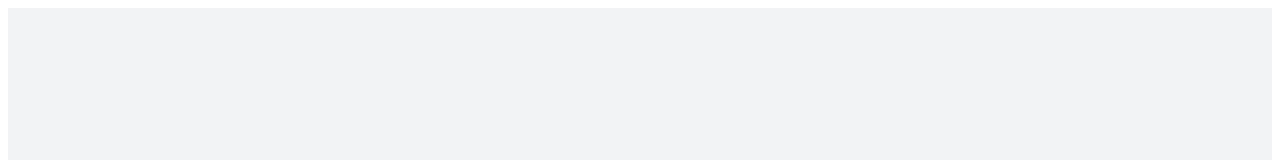
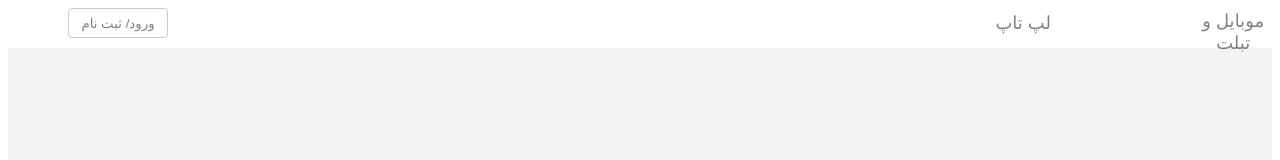
Before and after one commit to amirhosseinwm/torobche_web, a React (Create React App) app in the folder torobche-web/: page / in a window 1280 px wide. Shown: the top 160 px of the page. Built offline with nearby package versions, Linux system fonts and the light colour scheme.

Commit message:
compliting first Page

```diff
--- a/torobche-web/src/Component/SearchPage/SearchPage.jsx
+++ b/torobche-web/src/Component/SearchPage/SearchPage.jsx
@@ -6,6 +6,34 @@ const SearchPage = () =>{
         <div class="container">
             <link rel="stylesheet" href="https://cdnjs.cloudflare.com/ajax/libs/font-awesome/4.7.0/css/font-awesome.min.css"></link>
             <div class="SearchPageHeader">
+                <div class="signUp">
+                <button>ورود/ ثبت نام</button>
+                </div>
+            <div className='ddown'>
+            <div class="dropdown">
+                <button class="dropbtn">لپ تاپ
+                 </button>
+                 <div class="dropdown-content">
+                    <a href="#">لب تاپ لنوو</a>
+                    <a href="#">لب تاپ ایسوس</a>
+                    <a href="#">لب تاپ اپل</a>
+                </div>
+            </div>
+            <div class="dropdown">
+                <button class="dropbtn">موبایل و تبلت
+                 </button>
+                 <div class="dropdown-content">
+                    <a className='maincategory' href="#">گوشی موبایل</a>
+                    <a href="#">گوشی سامسونگ</a>
+                    <a href="#">گوشی شیایمی</a>
+                    <a href="#">گوشی اپل</a>
+                    <a className='maincategory' href="#">تبلت</a>
+                    <a href="#">تبلت سامسونگ</a>
+                    <a href="#">تبلت شیایمی</a>
+                    <a href="#">تبلت اپل</a>
+                </div>
+            </div>
+            </div>
             </div>
             <div class="SearchPageBody">
                 <img src={TorobLogo} width="200px" height="100px"/>
--- a/torobche-web/src/Component/SearchPage/SearchPageStyle.css
+++ b/torobche-web/src/Component/SearchPage/SearchPageStyle.css
@@ -38,6 +38,7 @@
     font-size: 20px;
 
 }
+
 .searchIcon{
     border-style: groove;
     border-left: hidden;
@@ -45,3 +46,82 @@
     width: 40px;
     background: white;
 }
+
+
+.signUp button{
+    margin-left: 60px;
+    width: 100px;
+    background: white;
+    height: 100%;
+    border-radius: 4px;
+    cursor: pointer;
+    color: #808080;
+    border: 1px solid #ccc;
+    height: 30px;
+}
+
+
+.ddown{
+    display: inline-flex;
+    margin-left: 55%;
+
+}
+
+.ddown button{
+    font-size: 18px;
+    margin-left: 60px;
+    width: 100px;
+    background: white;
+    height: 100%;
+    border-radius: 4px;
+    cursor: pointer;
+    color: #808080;
+    border: 1px solid white;
+    height: 30px;
+
+}
+.ddown button:hover{
+    color: red;
+}
+.dropdown{
+    margin-left: 50px;
+}
+
+
+.dropdown-content {
+    display: none;
+    position: absolute;
+    background-color: #f9f9f9;
+    min-width: 160px;
+    box-shadow: 0px 8px 16px 0px rgba(0,0,0,0.2);
+    z-index: 1;
+  }
+  .maincategory{
+    font-weight: bold;
+    color: black;
+}
+  .dropdown-content a {
+    float: none;
+    color: #808080;
+    padding: 12px 16px;
+    text-decoration: none;
+    display: block;
+    text-align: right;
+  }
+
+  .dropdown-content a:hover {
+    background-color: #ddd;
+  }
+
+
+
+  .dropdown:hover .dropdown-content {
+    display: block;
+  }
+
+  .SearchPageHeader{
+      width: 100%;
+      background-color: white;
+      display:inline-flex;
+      height: 40px;
+  }
```
Also changed, not shown: 1 other file (tests, documents, lock files or other folders).
